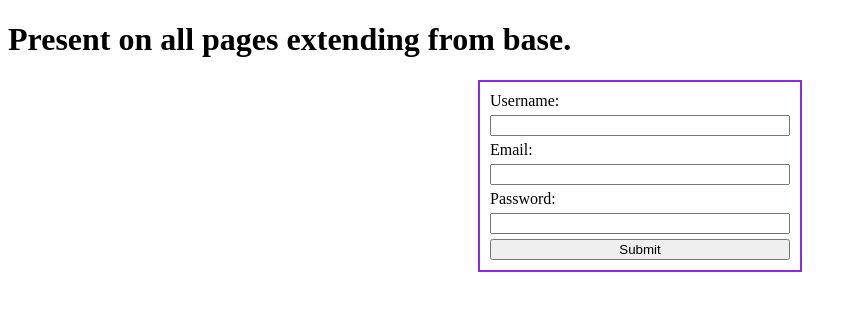
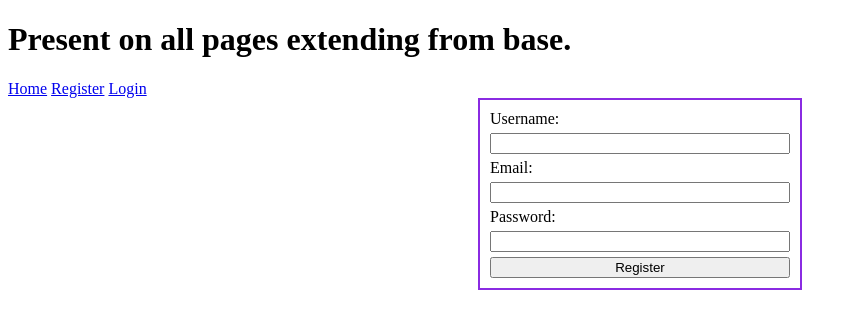
Before and after one commit to SylviaGit4/SQLIntro, a Flask app: page /register in a window 1280 px wide. Shown: the top 329 px of the page, without its empty margins (0-857 px from the left). Run offline with Flask 3, Linux system fonts and the light colour scheme.

Commit message:
WIP login

```diff
--- a/main.py
+++ b/main.py
@@ -2,24 +2,39 @@ from flask import Flask, url_for, render_template, redirect, session
 from flask_wtf import FlaskForm
 from wtforms import StringField, SubmitField, PasswordField
 from wtforms.validators import DataRequired
+from flask_login import LoginManager
 
 import os
 from flask_sqlalchemy import SQLAlchemy
 basedir = os.path.abspath(os.path.dirname(__file__))
 
 app = Flask(__name__)
+
 app.config['SECRET_KEY'] = 'key'
+app.config['SQLALCHEMY_DATABASE_URI'] = 'sqlite:///' + os.path.join(basedir, 'data.sqlite')
 
-app.config['SQLALCHEMY_DATABASE_URI'] = 'sqlite:///' + os.path.join(basedir + 'data.sqlite')
 db = SQLAlchemy(app)
+
+login_manager = LoginManager()
+login_manager.login_view = '/login'
+login_manager.init_app(app)
+
+@login_manager.user_loader
+def load_user(user_id):
+    return Users.query.get(int(user_id))
 
 class RegistrationForm(FlaskForm):
     username = StringField("Username: ", validators=[DataRequired()])
-    email = StringField("Email: ", )
-    password = PasswordField("Password: ",)
-    submit = SubmitField("Submit")
+    email = StringField("Email: ", validators=[DataRequired()])
+    password = PasswordField("Password: ", validators=[DataRequired()])
+    submit = SubmitField("Register")
 
-class User(db.Model):
+class LoginForm(FlaskForm):
+    email = StringField("Email: ", validators=[DataRequired()])
+    password = PasswordField("Password: ", validators=[DataRequired()])
+    submit = SubmitField("Login")
+
+class Users(db.Model):
     __tablename__ = 'Users'
     id = db.Column(db.Integer, primary_key=True)
     username = db.Column(db.String(64), unique=True)
@@ -35,17 +50,27 @@ def index():
 
 @app.route('/register', methods = ['GET', 'POST'])
 def register():
-    username = None
     form = RegistrationForm()
 
     if form.validate_on_submit():
-        username = form.username.data
-        form.username.data = ''
+        user = Users(username=form.username.data, email=form.email.data, password=form.password.data)
+        db.session.add(user)
+        db.session.commit()
 
-    #if name is in:
-    #    return redirect(f'/user/{name}')
+    return render_template('register.html', form=form)
 
-    return render_template('register.html', form=form, username=username)
+@app.route('/login', methods = ['GET', 'POST'])
+def login():
+    form = RegistrationForm()
+
+    if form.validate_on_submit():
+        user = Users.query.filter_by(email=form.email.data).first
+        if user is not None and user.password == form.password.data:
+            print("Login successful")
+        else:
+            print("Invalid credentials")
+
+    return render_template('login.html', form=form)
 
 
 if __name__ == '__main__':
--- a/templates/base.html
+++ b/templates/base.html
@@ -7,7 +7,12 @@
     {% endblock %}
 </head>
 <body>
-    <h1>Present on all pages extending from base.</h1>
+    <div class = header>
+        <h1>Present on all pages extending from base.</h1>
+        <a href="{{ url_for('index') }}">Home</a>
+        <a href="{{ url_for('register') }}">Register</a>
+        <a href="{{ url_for('login') }}">Login</a>
+    </div>
     {% block body %}
     {% endblock %}
 </body>
```
Also changed, not shown: templates/login.html (added, +21 -0 lines), data.sqlite (added).
